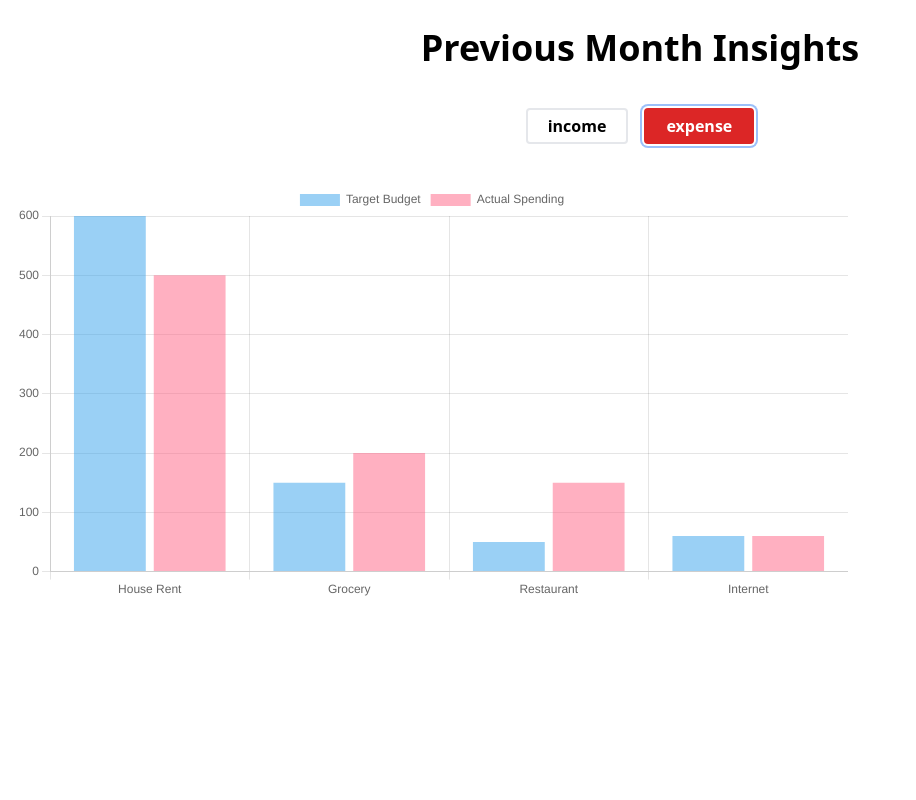
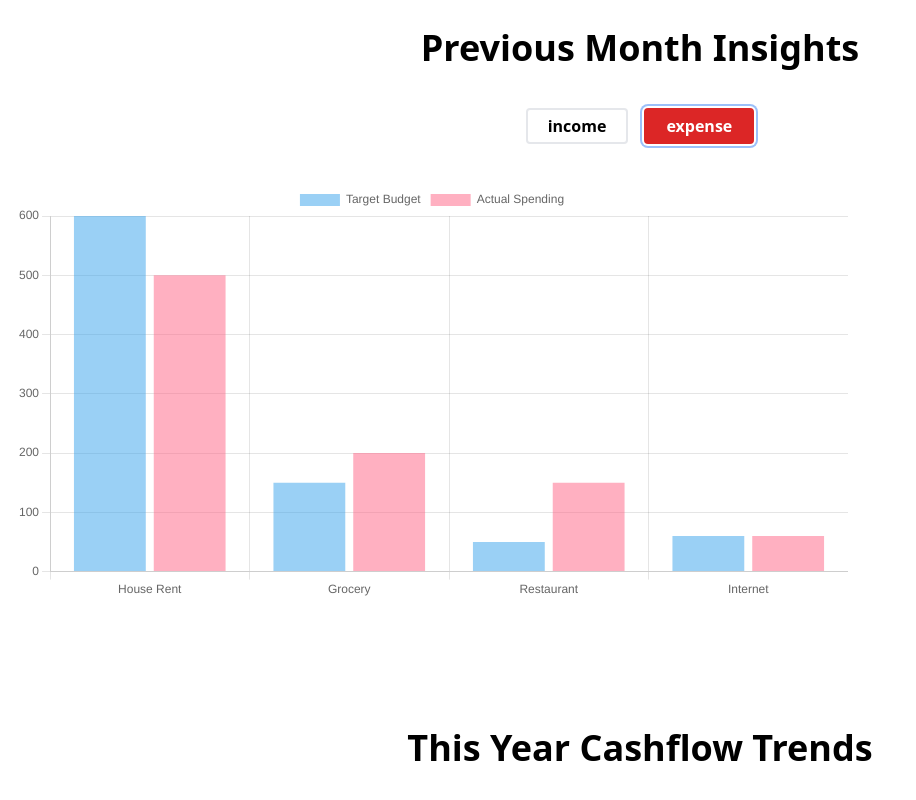
Before and after one commit to suraffy/budget-app, a React (Create React App) app: page / in a window 1280 px wide. Shown: the part 747-1547 px from the top of the page, without its empty margins (0-916 px from the left). Before the commit the page ends 1475 px from the top, so only its background shows below. Built offline with nearby package versions, Linux system fonts and the light colour scheme.

Commit message:
Create Anual Chasflow Trends Component

```diff
--- a/src/App.js
+++ b/src/App.js
@@ -1,11 +1,13 @@
 import Home from "./components/Home";
 import Insight from "./components/Insight";
+import Trends from "./components/Trends";
 
 function App() {
   return (
     <div>
       <Home />
       <Insight />
+      <Trends />
     </div>
   );
 }
--- /dev/null
+++ b/src/components/Trends.jsx
@@ -0,0 +1,13 @@
+const Trends = () => {
+  return (
+    <div className="mb-32">
+      <h2 className="text-4xl font-semibold text-center">
+        This Year Cashflow Trends
+      </h2>
+
+      <div className=""></div>
+    </div>
+  );
+};
+
+export default Trends;
```
